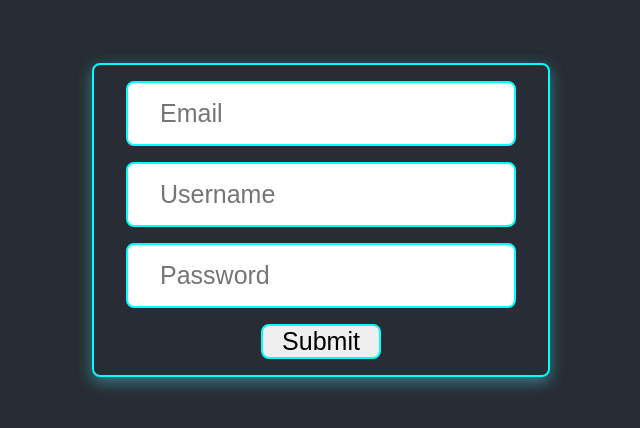
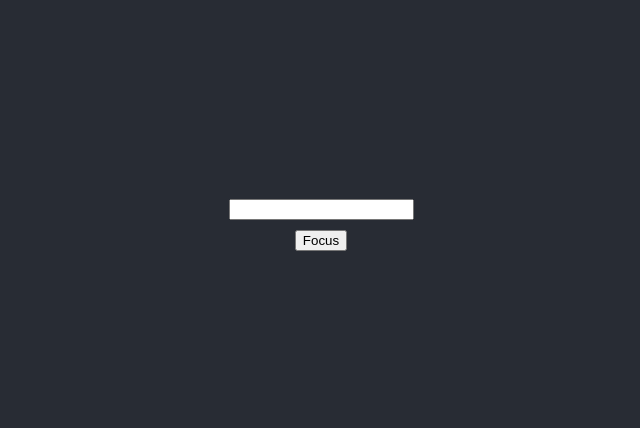
Before and after one commit to AashutoshVerma/tatvaSoft, a React (Create React App) app in the folder My-App/: page / in a window 1280 px wide. Shown: the part 180-608 px from the top of the page, without its empty margins (319-959 px from the left). Built offline with nearby package versions, Linux system fonts and the light colour scheme.

Commit message:
Ref/Refs with Class Components Done !

```diff
--- a/My-App/src/App.js
+++ b/My-App/src/App.js
@@ -8,21 +8,18 @@ import { click } from "@testing-library/user-event/dist/click";
 import About from "./pages/About";
 import List from "./component/List";
 import SampleForm from "./component/SampleForm";
+import CompFocus from "./component/CompFocus";
 
 class App extends Component {
   constructor() {
     super();
-
-    this.state = {
-      clicked: false,
-    };
   }
 
   render() {
     return (
       <div className="App">
         <div className="App-header">
-          <SampleForm />
+          <CompFocus />
         </div>
       </div>
     );
--- /dev/null
+++ b/My-App/src/component/CompFocus.js
@@ -0,0 +1,24 @@
+import React, { Component } from "react";
+import InputRef from "./InputRef";
+
+class CompFocus extends Component {
+  constructor() {
+    super();
+
+    this.compRef = React.createRef();
+  }
+
+  clickHandler = () => {
+    this.compRef.current.focusInput();
+  };
+  render() {
+    return (
+      <div>
+        <InputRef ref={this.compRef} />
+        <button onClick={this.clickHandler}>Focus</button>
+      </div>
+    );
+  }
+}
+
+export default CompFocus;
--- /dev/null
+++ b/My-App/src/component/InputRef.js
@@ -0,0 +1,23 @@
+import React, { Component } from "react";
+
+export class InputRef extends Component {
+  constructor(props) {
+    super(props);
+
+    this.InputRef = React.createRef();
+  }
+
+  focusInput = () => {
+    this.InputRef.current.focus();
+  };
+
+  render() {
+    return (
+      <div>
+        <input ref={this.InputRef} />
+      </div>
+    );
+  }
+}
+
+export default InputRef;
```
